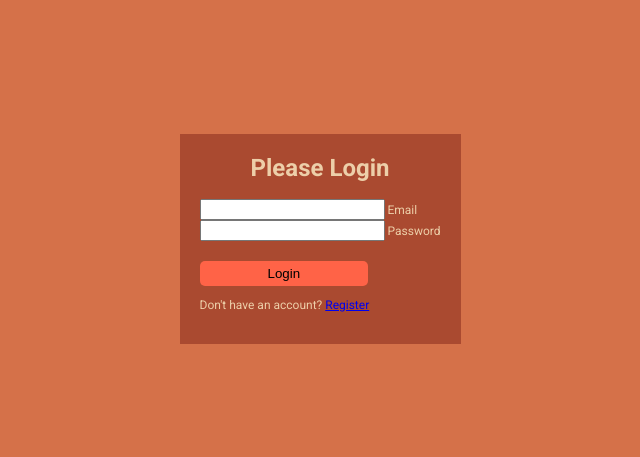
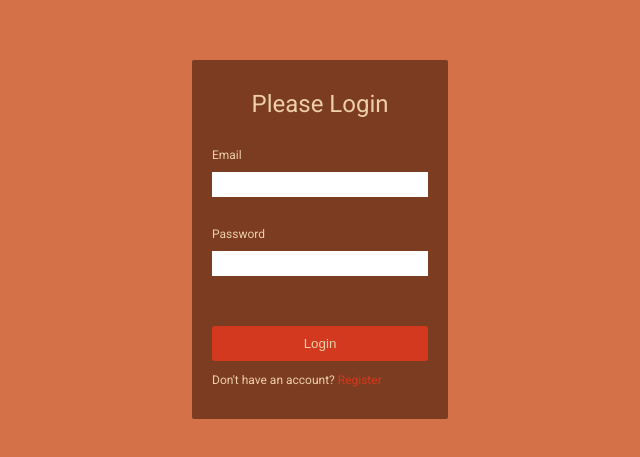
Before and after one commit to tolaoguntunde/Development, a plain HTML site: page form/index.html in a window 1280 px wide. Shown: the part 161-618 px from the top of the page, without its empty margins (320-960 px from the left). Drawn offline with Linux system fonts and the light colour scheme.

Commit message:
css done

```diff
--- a/form/index.html
+++ b/form/index.html
@@ -11,8 +11,9 @@
       <h1>Please Login</h1>
       <form>
         <div class="form-control">
+          <label>Email</label>
           <input type="text" required>
-          <label>Email</label>
+
           <!-- <label>
             <span style="transition-delay: 0ms">E</span>
               <span style="transition-delay: 50ms">m</span>
@@ -23,8 +24,9 @@
         </div>
 
         <div class="form-control">
+          <label>Password</label>
           <input type="password" required>
-          <label>Password</label>
+
         </div>
 
         <button class="btn">Login</button>
--- a/form/style.css
+++ b/form/style.css
@@ -20,21 +20,47 @@ body{
 
 }
 h1{
-    margin-top: 0;
+    margin-top: 10px;
     padding-bottom: 0px;
     text-align: center;
+    font-weight: 400;
 
 }
 .container{
-background-color: #AA4A30;
-margin: auto;
+background-color: #7C3C21;
 padding: 20px;
+border-radius: 2px;
+position: relative;
+width:20%;
 }
 
 .btn{
     border-style: none;
-    background-color: tomato;
-    padding:5px 68px;
-    border-radius: 5px;
+    background-color: #d3391e;
+    padding:10px ;
+    border-radius: 3px;
     margin-top: 20px;
+    color: #EDCFA9;
+    width:100%;
 }
+
+.form-control{
+    display:flex ;
+    flex-direction: column;
+    margin: 30px auto;
+}
+
+
+input{
+    margin-top: 10px;
+    border-style: none;
+    padding:5px;
+    /* background-color:#7C3C21 ;
+    border-bottom:solid #EDCFA9 ; */
+
+}
+
+a{
+    color:#d3391e;
+    text-decoration: none;
+}
```
